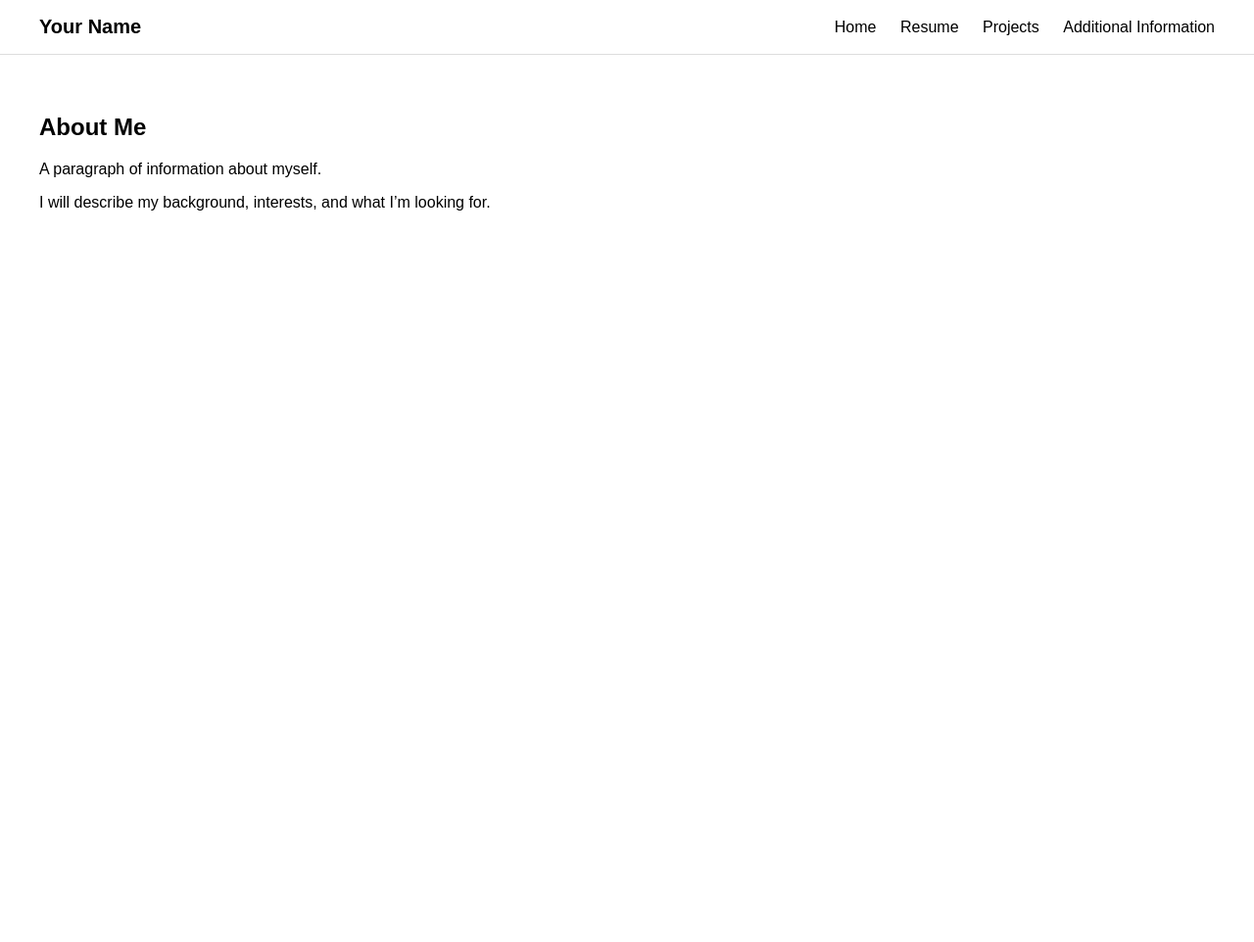
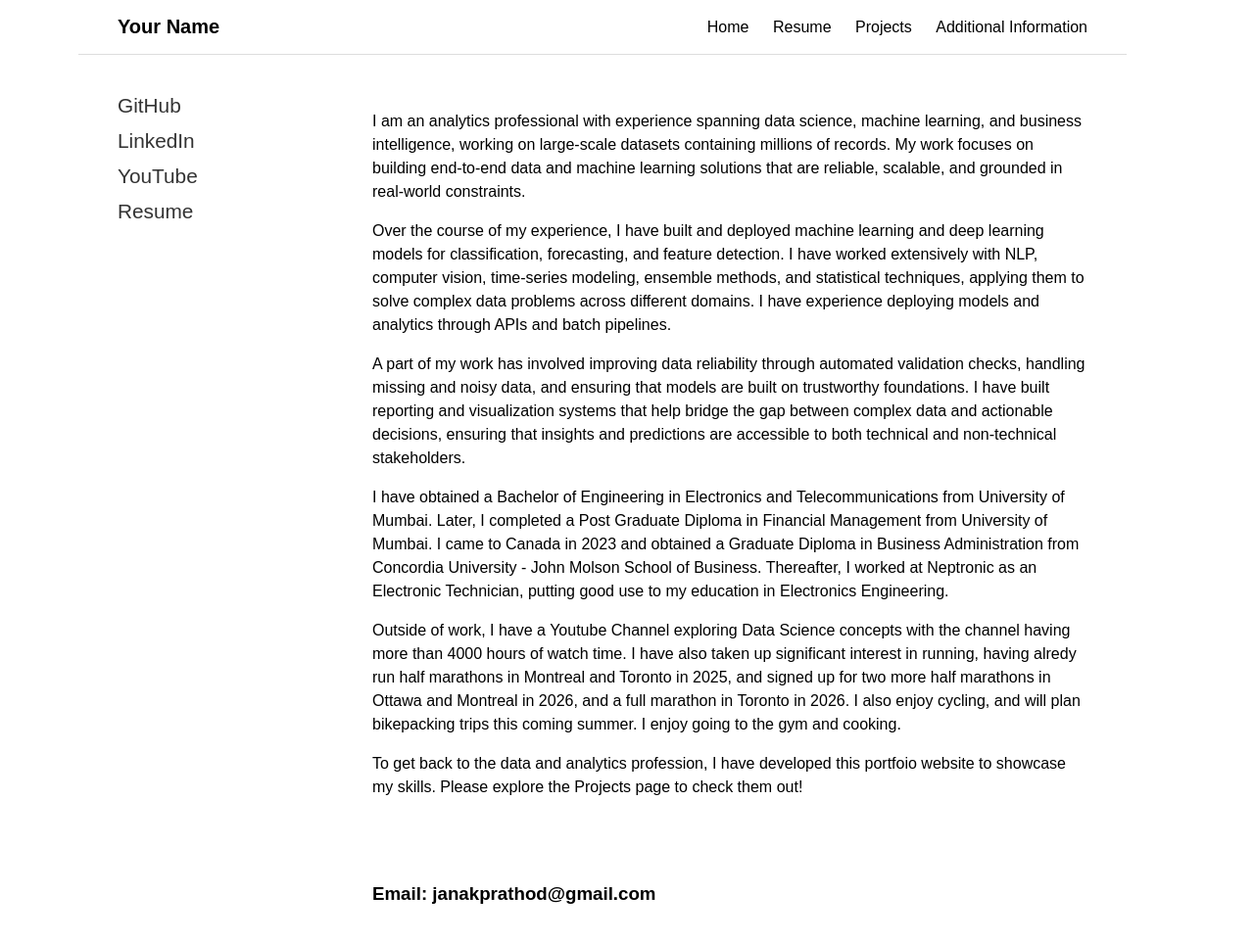
Before and after one commit to Janak26/portfolio, a Jekyll site: the page built from index.md, in a window 1280 px wide and 986 px high. Shown: the top 962 px of the window at 98% size. Built offline with Jekyll 4.4.1, drawn with Linux system fonts in a browser that asks for light colours.

Commit message:
Update index.md

```diff
--- a/index.md
+++ b/index.md
@@ -3,8 +3,49 @@ layout: default
 title: Home
 ---
 
-## About Me
+<style>
+        body {
+            padding-right: 130px; /* Adjust the value as needed */
+        }
 
-A paragraph of information about myself.
+        body {
+            padding-left: 80px; /* Adjust the value as needed */
+        }
+  </style>
 
-I will describe my background, interests, and what I’m looking for.
+
+
+
+
+
+<div class="two-column">
+
+    <div style="font-size: 1.3em" class="left-menu">
+      <a href="https://github.com/Janak26">GitHub</a>
+      <a href="https://www.linkedin.com/in/janakprathod/">LinkedIn</a>
+      <a href="https://www.youtube.com/@propagateknowledge600">YouTube</a>
+      <a href="https://drive.google.com/file/d/10i3zbOezdVvvxyPtbQcC8cK0ByPWvv90/view?usp=drive_link">Resume</a>
+    </div>
+
+  <div style="font-size: 1.12em" style="line-height: 1.5">
+
+    <p>I am an analytics professional with experience spanning data science, machine learning, and business intelligence, working on large-scale datasets containing millions of records. My work focuses on building end-to-end data and machine learning solutions that are reliable, scalable, and grounded in real-world constraints.</p>
+
+    <p>Over the course of my experience, I have built and deployed machine learning and deep learning models for classification, forecasting, and feature detection. I have worked extensively with NLP, computer vision, time-series modeling, ensemble methods, and statistical techniques, applying them to solve complex data problems across different domains. I have experience deploying models and analytics through APIs and batch pipelines. </p>
+
+    <p>A part of my work has involved improving data reliability through automated validation checks, handling missing and noisy data, and ensuring that models are built on trustworthy foundations. I have built reporting and visualization systems that help bridge the gap between complex data and actionable decisions, ensuring that insights and predictions are accessible to both technical and non-technical stakeholders. </p>
+
+    <p> I have obtained a Bachelor of Engineering in Electronics and Telecommunications from University of Mumbai. Later, I completed a Post Graduate Diploma in Financial Management from University of Mumbai. I came to Canada in 2023 and obtained a Graduate Diploma in Business Administration from Concordia University - John Molson School of Business. Thereafter, I worked at Neptronic as an Electronic Technician, putting good use to my education in Electronics Engineering. </p>
+
+
+    <p>Outside of work, I have a Youtube Channel exploring Data Science concepts with the channel having more than 4000 hours of watch time. I have also taken up significant interest in running, having alredy run half marathons in Montreal and Toronto in 2025, and signed up for two more half marathons in Ottawa and Montreal in 2026, and a full marathon in Toronto in 2026. I also enjoy cycling, and will plan bikepacking trips this coming summer. I enjoy going to the gym and cooking. </p>
+
+
+    <p>To get back to the data and analytics profession, I have developed this portfoio website to showcase my skills. Please explore the Projects page to check them out!</p>
+
+    <br>
+    <br>
+
+    <h3>Email: janakprathod@gmail.com</h3>
+
+  </div>
```
